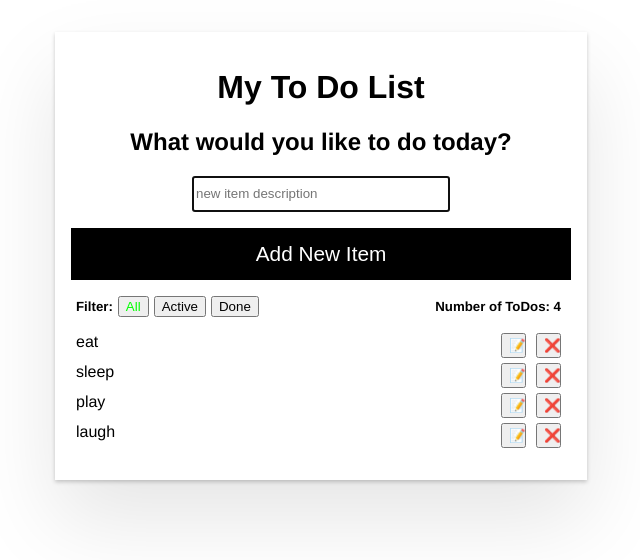
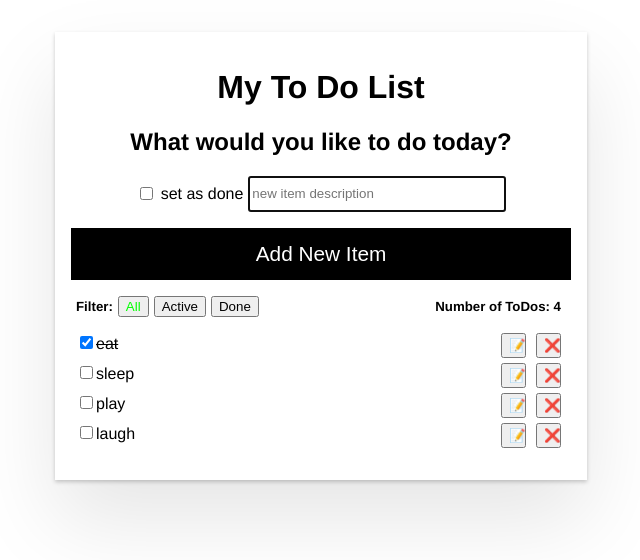
Before and after one commit to AdamKappa/TodoList, an Angular app: page / in a window 1280 px wide. Shown: the top 560 px of the page, without its empty margins (319-959 px from the left). Built offline with nearby package versions, Linux system fonts and the light colour scheme.

Commit message:
add done/undone feature

```diff
--- a/src/app/app.component.css
+++ b/src/app/app.component.css
@@ -15,12 +15,7 @@
   }
 }
 
-label {
-  font-size: 1.5rem;
-  font-weight: bold;
-  display: block;
-  padding-bottom: 1rem;
-}
+
 
 ul {
   padding-inline-start: 0;
@@ -31,11 +26,19 @@ ul {
   margin: 5px;
 }
 
-.new-item{
+.newItem-container{
+  display: flex;
+  flex-direction: row;
+  align-items: center;
+  justify-content: center;
+  gap: 5px;
+}
+
+.newItem{
   width: 50%;
   height: 30px;
 }
-.no-dotos{
+.numDotos{
   margin: 0 10px 0 0;
   text-align: right;
 }
--- a/src/app/app.component.html
+++ b/src/app/app.component.html
@@ -12,16 +12,20 @@
     <ul>                                 // but here I want on enter press and on button click to call the same function(addItem)
                                           // so I use the property #newItem as in below
     -->
+    <div class="newItem-container">
+        <input #isDone type="checkbox" >
+        <label>set as done</label>
         <input
             #newItem
             name="new-item"
             id="new-item"
-        class="new-item"
+            class="newItem"
             placeholder="new item description"
-        (keyup.enter)="addItem(newItem.value)"
+            (keyup.enter)="addItem(newItem.value, isDone.checked)"
             autofocus
         />
-    <button class="btn-primary" (click)="addItem(newItem.value)">Add New Item</button>
+    </div>
+    <button class="btn-primary" (click)="addItem(newItem.value, isDone.checked)">Add New Item</button>
     <div class="filter-container">
         <div class="filter">
             <h5 class="filter-title">Filter: </h5>
@@ -35,7 +39,7 @@
                 (click)="filter='done'"
                 [class.active]="filter == 'done'">Done</button>
         </div>
-        <h5 class="no-dotos">Number of ToDos: {{getItems().length}}</h5>
+        <h5 class="numDotos">Number of ToDos: {{getItems().length}}</h5>
     </div>
     <ul>
         <li *ngFor="let item of getItems()" class="li-item">
--- a/src/app/app.component.ts
+++ b/src/app/app.component.ts
@@ -26,7 +26,8 @@ export class AppComponent {
    * and you have strict TypeScript compilation settings,
    * the app will fail to compile.
    */
-  @ViewChild("newItem") newItemInput! : ElementRef;
+  @ViewChild("newItem") newItemInput!: ElementRef;
+  @ViewChild("isDone") newItemCheckbox! : ElementRef;
 
   allItems = [
     { description: "eat", done: true },
@@ -47,17 +48,18 @@ export class AppComponent {
     }
   }
 
-  addItem(desc: string): void {
+  addItem(desc: string, isDone:boolean): void {
     if (!desc) {
       alert("no empty values allowed");
     }
     else {
-      let newItem = { description: desc, done: false };
+      let newItem = { description: desc, done: isDone };
       console.log("newItem", newItem);
       //add newItem at the end of the array
       this.allItems.push(newItem);
       //set input field newItemInput value to empty
       this.newItemInput.nativeElement.value = "";
+      this.newItemCheckbox.nativeElement.checked = false;
       //set focus back to input field newItemInput
       this.newItemInput.nativeElement.focus();
       //
--- a/src/app/item/item.component.css
+++ b/src/app/item/item.component.css
@@ -14,6 +14,7 @@
     flex-direction: row;
     gap: 5px;
 }
+
 .item-wrapper{
     display: flex;
     flex-direction: row;
@@ -25,12 +26,19 @@
     display: flex;
     flex-direction: row;
     justify-content: center;
+    align-items: center;
     gap:5px;
 }
+
 .edit-title{
     margin:5px;
 }
+
 .new-description{
     width: 50%;
     height: 25px;
 }
+
+.done{
+    text-decoration-line:line-through;
+}
--- a/src/app/item/item.component.html
+++ b/src/app/item/item.component.html
@@ -1,25 +1,29 @@
 <div *ngIf="editable != true" class="item-wrapper">
-    <label class="item-desc">{{myItem.description}}</label>
+    <div>
+        <input #doneCheckbox type="checkbox" (change)="setDone(doneCheckbox.checked)">
+        <label class="item-desc" [class.done]="myItem.done">{{myItem.description}}</label>
+    </div>
     <div class="item-btn-wrapper">
         <button class="item-btn" (click)="editable = true;">📝</button>
         <button class="item-btn" (click)="deleteItem(myItem)">❌</button>
     </div>
-
 </div>
 <div *ngIf="editable === true">
     <h5 class="edit-title">Edit Item {{myItem.description}}</h5>
     <div class="edit-wrapper">
+        <input #isDone type="checkbox" >
+        <label class="item-desc">set as done</label>
         <input
             #newDesc
             name="new-description"
             id="new-description"
             class="new-description"
             placeholder="type a new description"
-            (keyup.enter)="addNewDescription(newDesc.value)"
+            (keyup.enter)="addNewData(newDesc.value, isDone.checked)"
             value="{{myItem.description}}"
             autofocus
         />
-        <button class="edit-btn" (click)="addNewDescription(newDesc.value)">Save</button>
+        <button class="edit-btn" (click)="addNewData(newDesc.value,isDone.checked)">Save</button>
         <button class="edit-btn" (click)="cancelEditing()">Cancel</button>
     </div>
 </div>
--- a/src/app/item/item.component.ts
+++ b/src/app/item/item.component.ts
@@ -1,7 +1,6 @@
-import { Component, Input, Output, EventEmitter } from '@angular/core';
+import { Component, Input, Output, EventEmitter, ViewChild, AfterViewInit, AfterViewChecked } from '@angular/core';
 import { CommonModule} from '@angular/common';
 import { Item } from "../item";
-
 
 @Component({
   selector: 'app-item',
@@ -10,7 +9,7 @@ import { Item } from "../item";
   templateUrl: './item.component.html',
   styleUrl: './item.component.css'
 })
-export class ItemComponent {
+export class ItemComponent implements AfterViewChecked {
   editable: boolean = false;
   /**
    * Note: The ! in the class's property declaration is called a definite assignment assertion.
@@ -27,23 +26,51 @@ export class ItemComponent {
    * ............<Item>..............
    */
   @Output() removeEvent = new EventEmitter<Item>();
-  //
+  @ViewChild("doneCheckbox") doneOuterCheckbox:any;
+  @ViewChild("isDone") doneEditCheckbox: any;
+
+  ngAfterViewChecked() {
+    console.log("Check:Editable",this.editable);
+    if (!this.editable) {
+      console.log("Check:Out", this.doneOuterCheckbox.nativeElement.checked);
+      this.doneOuterCheckbox.nativeElement.checked = this.myItem.done;
+      console.log("--Check:Out", this.doneOuterCheckbox.nativeElement.checked);
+    }
+    if (this.editable) {
+      console.log("Check:Edit", this.doneEditCheckbox.nativeElement.checked);
+      this.doneEditCheckbox.nativeElement.checked = this.myItem.done;
+      console.log("--Check:Edit", this.doneEditCheckbox.nativeElement.checked);
+    }
+  }
+
   deleteItem(data: Item):void {
     //emit the named removeEvent with data:Item to parent component (here AppComponent)
     this.removeEvent.emit(data);
   }
 
-  addNewDescription(desc: string): void{
+  addNewData(desc: string, isDone:boolean): void{
     if (!desc) {
       alert("no empty values allowed");
     }
     else {
       this.editable = false;
       this.myItem.description = desc;
+      this.myItem.done = isDone;
     }
   }
 
   cancelEditing(): void {
     this.editable = false;
   }
+
+  setDone(isChecked: boolean) {
+    console.log("DOM.checked::",isChecked);
+    if(isChecked){
+      this.myItem.done = true;
+    }
+    else {
+      this.myItem.done = false;
+    }
+    console.log("OBJECT.done:: ", this.myItem.done);
+  }
 }
```
Lines whose indentation alone changed are shown as unchanged.
